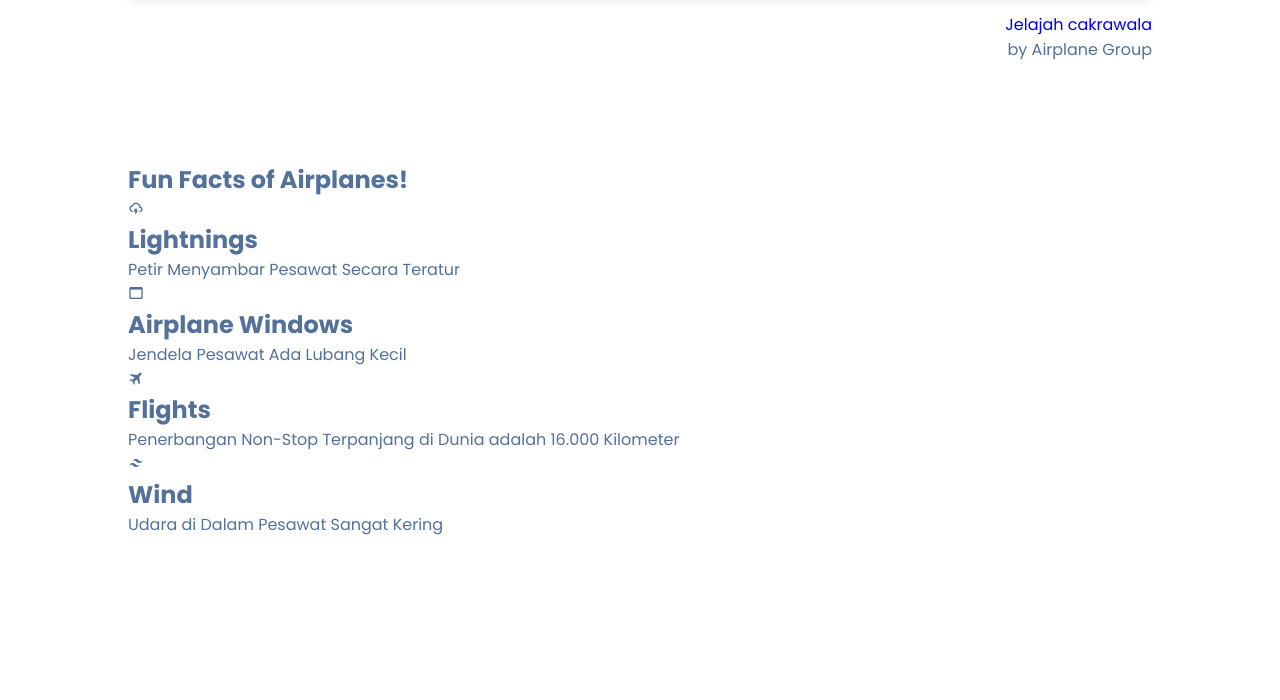
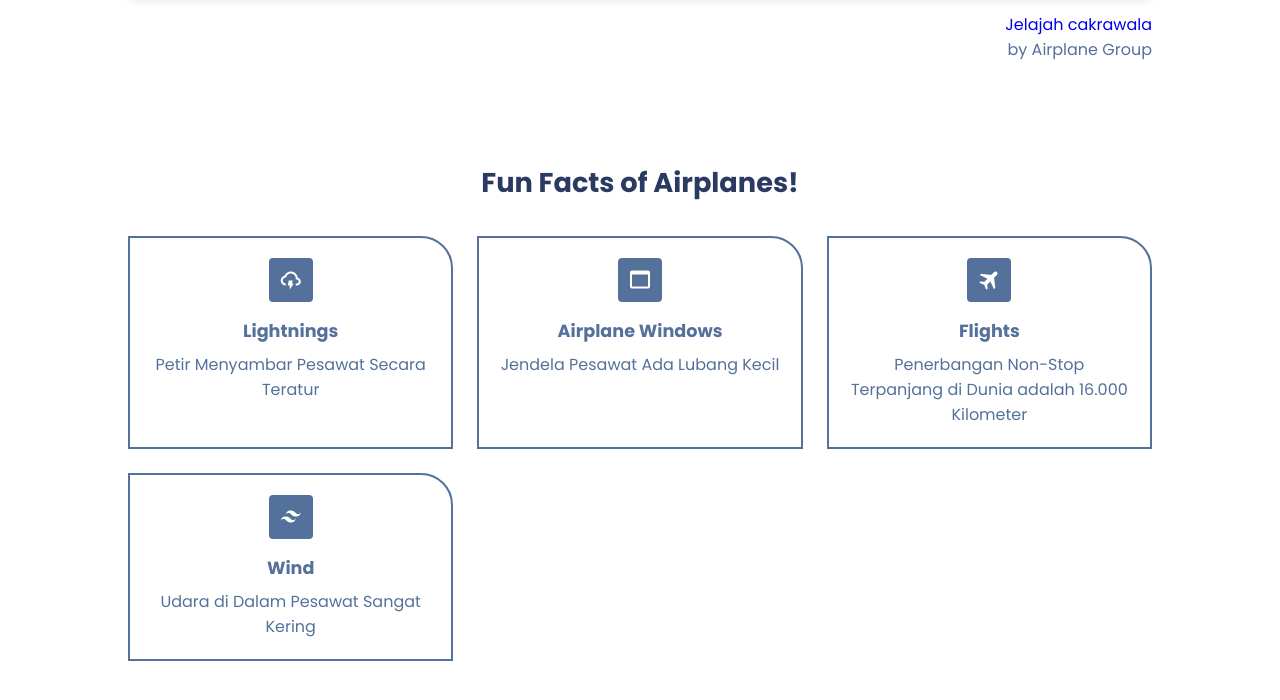
Before and after one commit to TugasInformatika/InfnityBeyond, a plain HTML site: page index.html in a window 1280 px wide. Shown: the part 2020-2720 px from the top of the page. Before the commit the page ends 2607 px from the top, so only its background shows below. Drawn offline with nearby package versions, Linux system fonts and the light colour scheme; a script that the page names is missing.

Commit message:
Update style.css

```diff
--- a/style.css
+++ b/style.css
@@ -52,6 +52,7 @@ header {
     background: #fff;
     padding: 18px 10%;
     transition: 0.2s;
+    background-color: #d8e8f2;
 }
 .logo{
     font-size: 1.1rem;
@@ -196,3 +197,49 @@ header {
     font-size: 1rem;
     font-weight: 500;
 }
+.facts{
+    text-align: center;
+}
+.facts h1{
+    font-size: 1.7rem;
+    font-weight: bolder;
+    color:var(--main-color);
+
+}
+.heading-span {
+    border-bottom: 3px solid var(--main-color);
+}
+.FactContainers {
+    display: grid;
+    grid-template-columns: repeat(auto-fit, minmax(17rem, 1fr));
+    gap: 1.5rem;
+    margin-top: 2rem;
+}
+.FactContainers .box {
+    text-align: center;
+    border: 2px solid var(--text-color);
+    padding: 20px;
+    border-radius: 0 2rem 0 0;
+    box-shadow: 10px 11px 11px rg(14 55 54 / 15%);
+}
+.FactContainers .box .bx {
+    padding: 10px;
+    color:#fff;
+    font-size: 24px;
+    background: var(--text-color);
+    border-radius: 4px;
+}
+.FactContainers .box h2 {
+    font-size: 1.1rem;
+    margin: 1rem 0 0.5rem;
+}
+.FactContainers .box:hover{
+    background: var(--text-color);
+    color:#fff;
+    transition: 0.2s;
+}
+.FactContainers .box:hover .bx{
+    background: #fff;
+    color: var(--text-color);
+    transition: 0.2s;
+}
```
